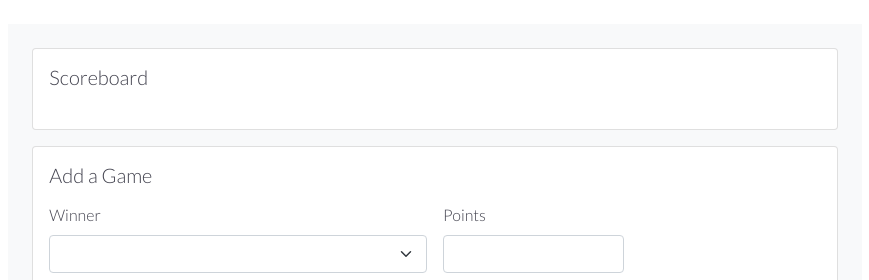
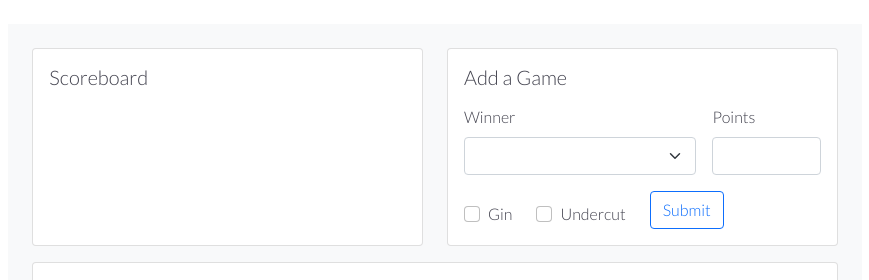
Before and after one commit to theletterjeff/gin-rummy-scoresheet, a Django app: page /match/1/ in a window 1280 px wide. Shown: the part 56-336 px from the top of the page, without its empty margins (205-1074 px from the left). Run offline with Django 4.2, Linux system fonts and the light colour scheme; lists and menus that the app fills with data are empty.

Commit message:
Put scoreboard and new game form in same row

```diff
--- a/frontend/templates/frontend/match.html
+++ b/frontend/templates/frontend/match.html
@@ -5,7 +5,10 @@
 
 {% block content %}
 
-  <div class="card">
+  <div class="row">
+    <div class="col-xl">
+      <div class="d-flex flex-column h-100">
+        <div class="card" style="flex: 1">
           <div class="card-body">
             <h5 class="card-title mb-3">Scoreboard</h5>
             <div class="row d-flex align-items-end justify-content-around">
@@ -18,33 +21,36 @@
             </div>
             <div class="row d-flex align-items-start justify-content-around">
               <div class="col ps-4">
-          <h3 class="m-0 scoreboard-points"></h3>
+                <h3 class="mt-1 scoreboard-points"></h3>
               </div>
               <div class="col ps-4">
-          <h3 class="m-0 scoreboard-points"></h3>
+                <h3 class="mt-1 scoreboard-points"></h3>
               </div>
             </div>
             <div class="row d-flex align-items-start justify-content-around">
               <div class="col ps-4">
-          <i><p class="m-0 scoreboard-wins-losses"></p></i>
+                <i><p class="mt-1 scoreboard-wins-losses"></p></i>
               </div>
               <div class="col ps-4">
-          <i><p class="m-0 scoreboard-wins-losses"></p></i>
+                <i><p class="mt-1 scoreboard-wins-losses"></p></i>
+              </div>
+            </div>
           </div>
         </div>
       </div>
     </div>
 
-  <div class="card mt-3">
+    <div class="col-xl mb-3 mb-xl-0">
+      <div class="card mt-3 h-100 mt-xl-0">
         <div class="card-body">
           <h5 class="card-title mb-3">Add a Game</h5>
 
           <form class="row g-3" id="new-game-form">
-        <div class="col-md-6">
+            <div class="col-12 col-md-8">
               <label class="form-label" for="winner-dropdown">Winner</label>
               <select class="form-select" id="winner-dropdown" name="winner-dropdown"></select>
             </div>
-        <div class="col col-xl-3">
+            <div class="col-12 col-md-4">
               <label class="form-label" for="points-input">Points</label>
               <input type="number" class="form-control" id="points-input" name="points-input">
             </div>
@@ -57,11 +63,13 @@
                 <label class="form-check-label" for="undercut-input">Undercut</label>
                 <input type="checkbox" class="form-check-input" id="undercut-input" name="undercut-input">
               </div>
-          <div>
+              <div class="mt-3 mt-md-0">
                 <button type="submit" id="new-game-submit" class="btn btn-small btn-outline-primary submit">Submit</button>
               </div>
             </div>
           </form>
+        </div>
+      </div>
     </div>
   </div>
 
```
Lines whose indentation alone changed are shown as unchanged.
